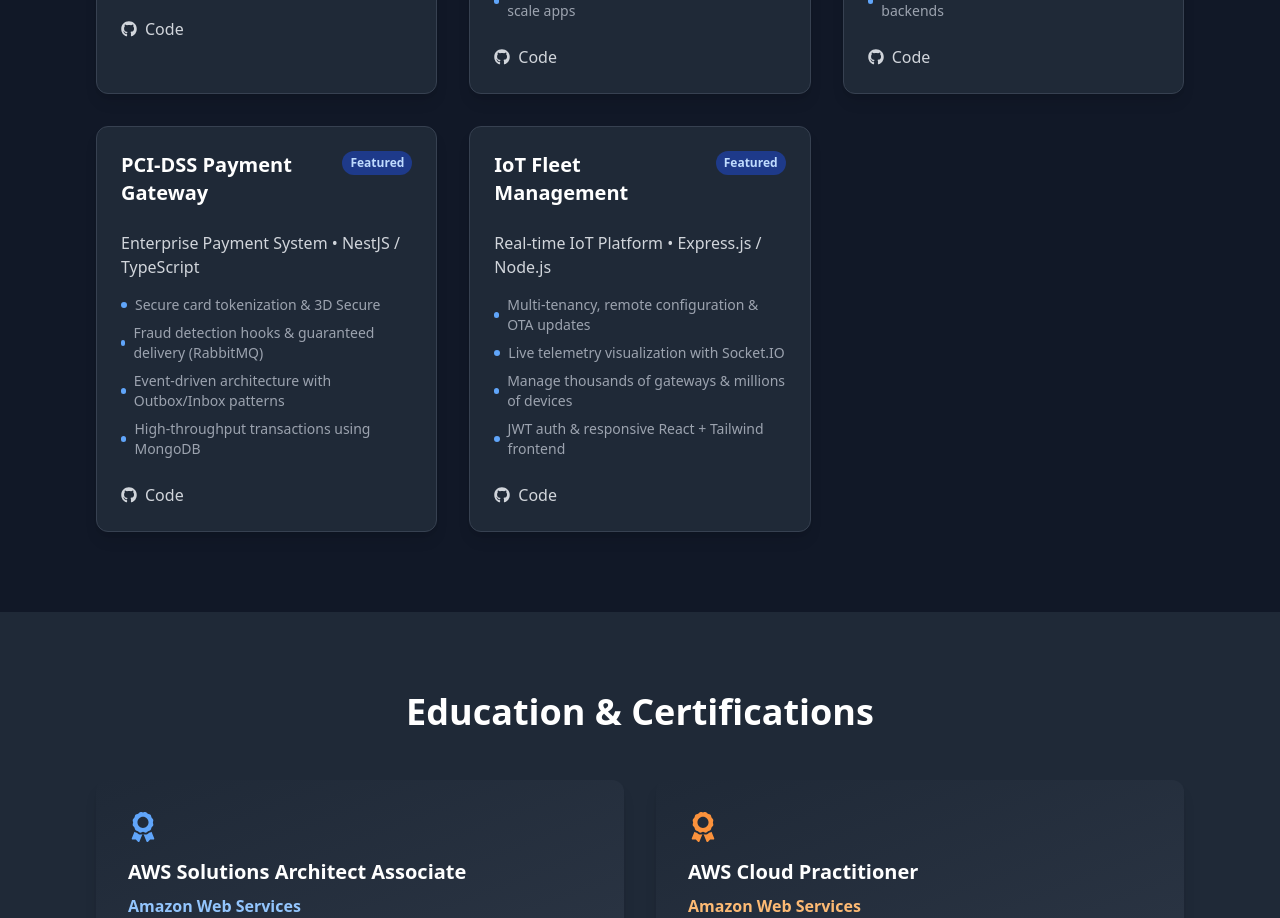
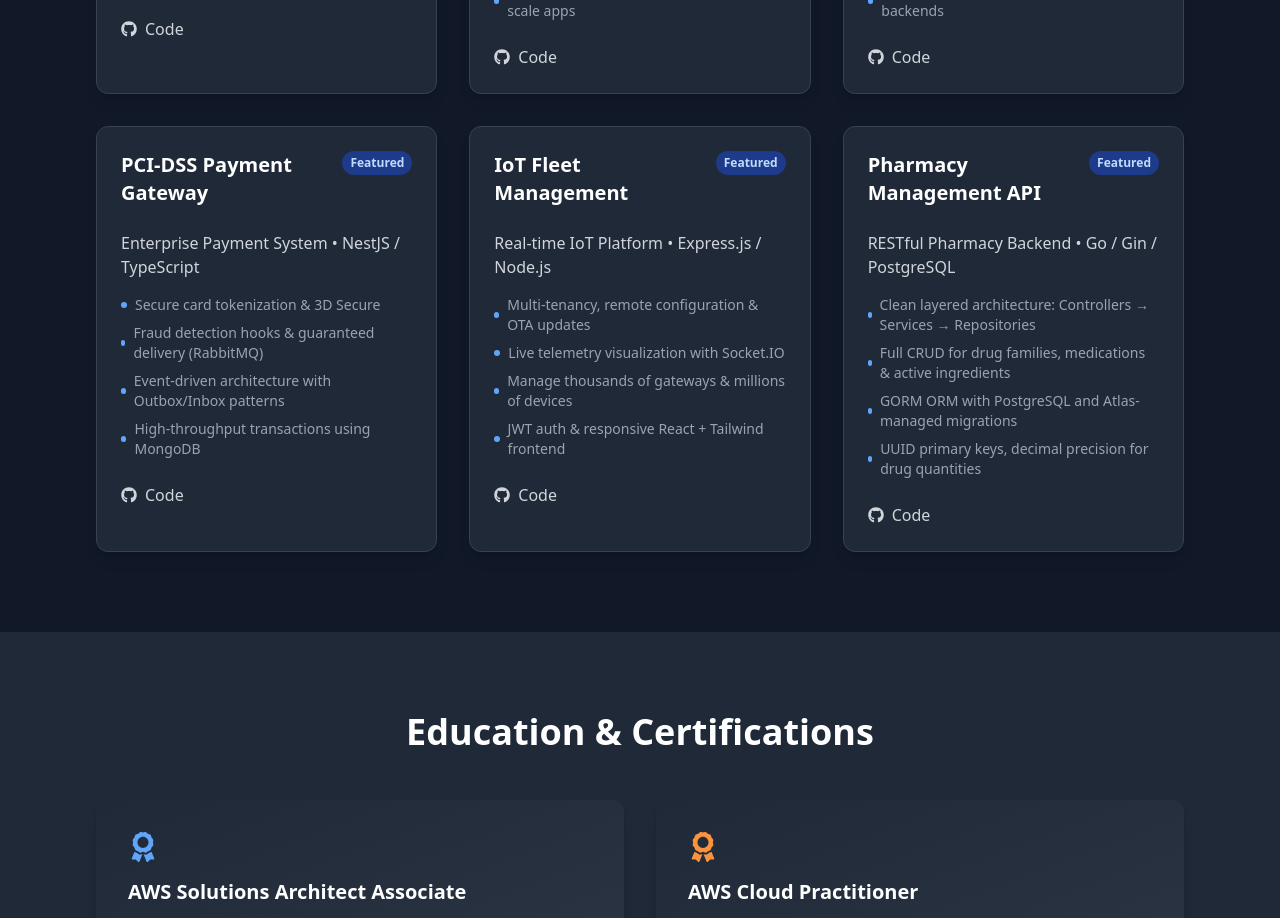
Before and after one commit to MahmoudMetwalli/portifolio, a Next.js app: page / in a window 1280 px wide. Shown: the part 3720-4638 px from the top of the page. Built offline with nearby package versions, Linux system fonts and the light colour scheme.

Commit message:
Pharmacy Managment Golang

```diff
--- a/src/app/page.tsx
+++ b/src/app/page.tsx
@@ -248,6 +248,19 @@
             githubUrl="https://github.com/MahmoudMetwalli/gateway"
             featured={true}
           />
+          <NewProjectCard
+            title="Pharmacy Management API"
+            description="RESTful Pharmacy Backend • Go / Gin / PostgreSQL"
+            details={[
+              "Clean layered architecture: Controllers → Services → Repositories",
+              "Full CRUD for drug families, medications & active ingredients",
+              "GORM ORM with PostgreSQL and Atlas-managed migrations",
+              "UUID primary keys, decimal precision for drug quantities",
+            ]}
+            liveUrl=""
+            githubUrl="https://github.com/MahmoudMetwalli/pharmacyManagment"
+            featured={true}
+          />
         </div>
       </NewSection>
 
```
